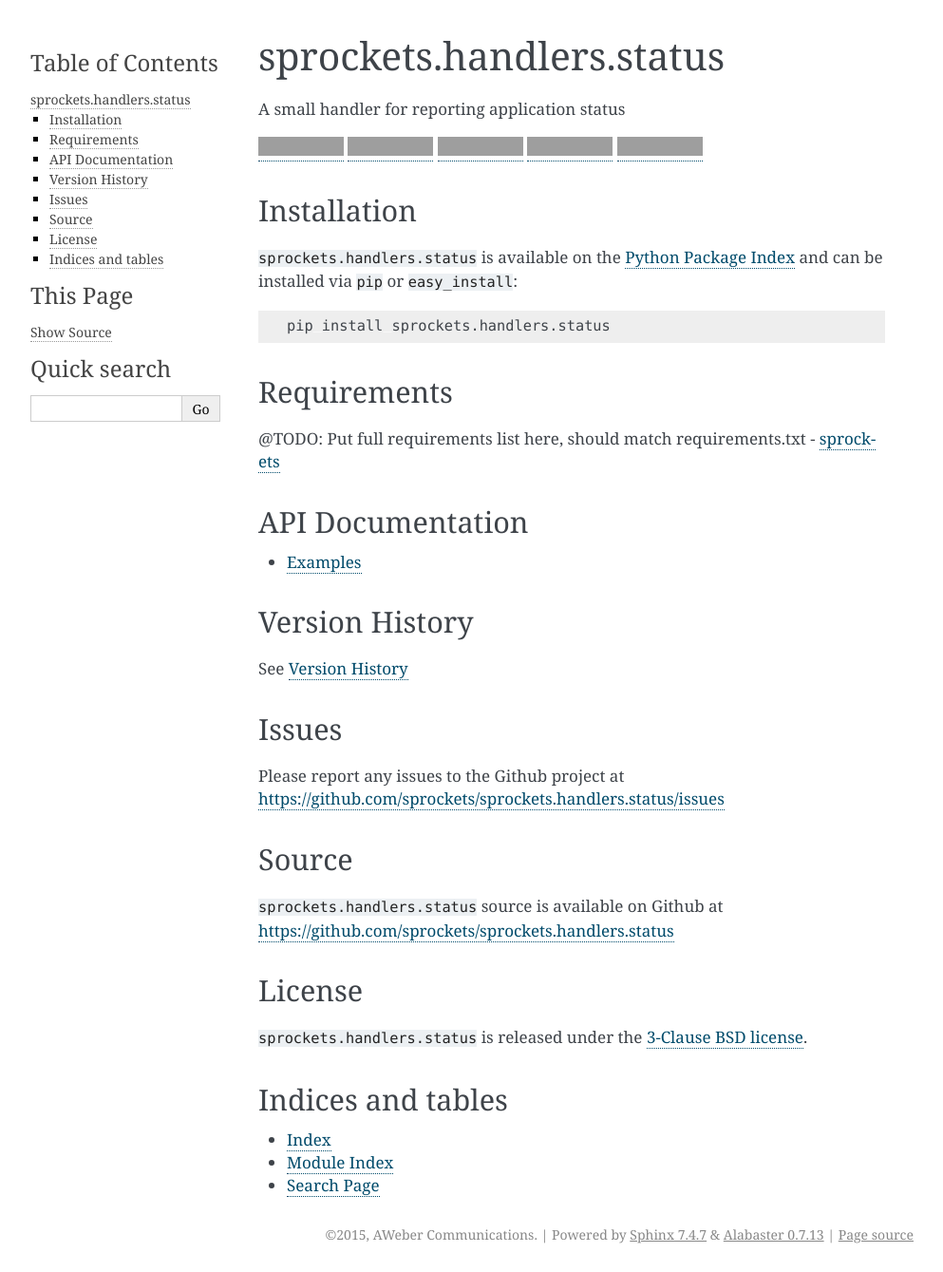
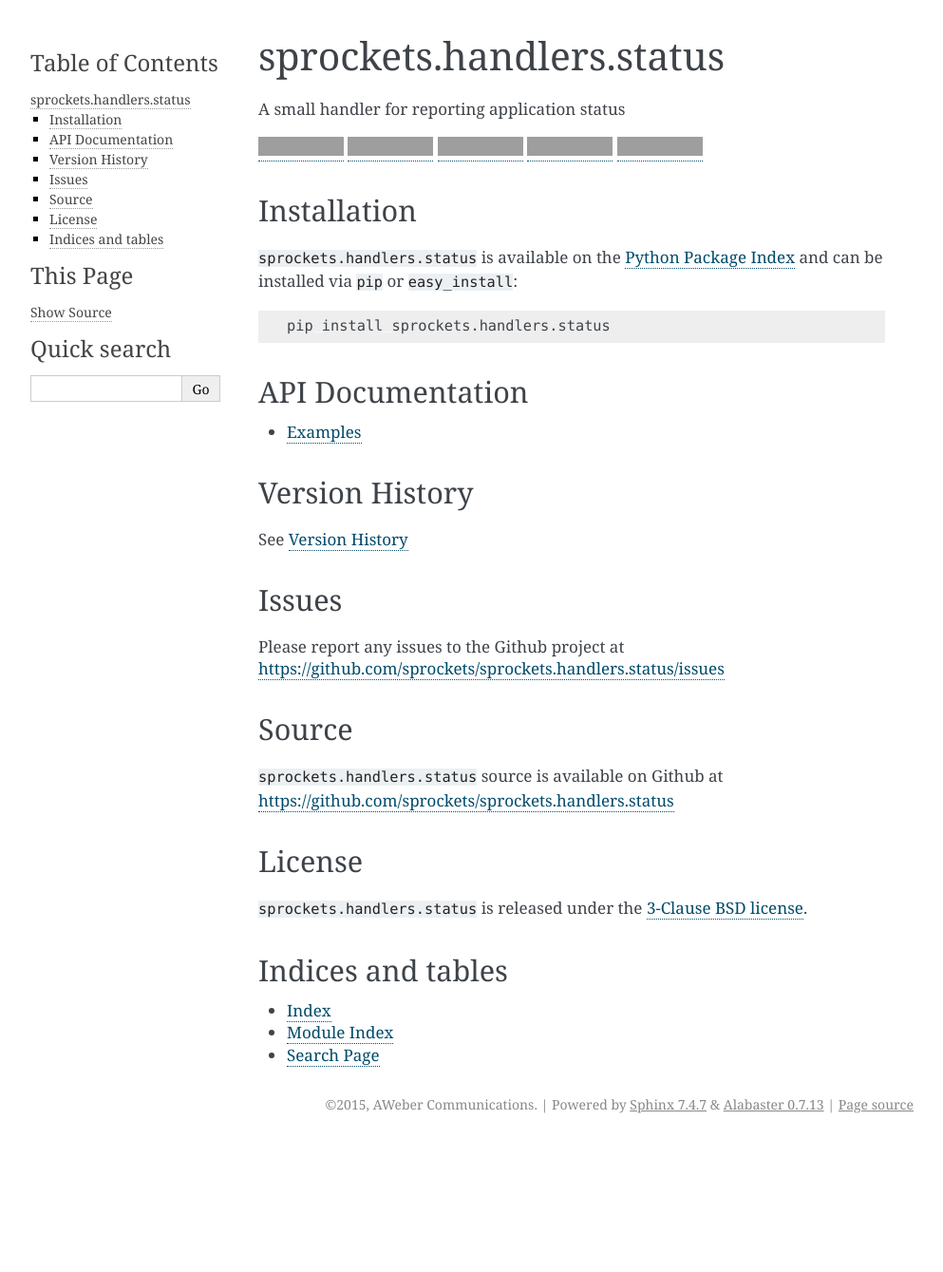
Before and after one commit to sprockets/sprockets.handlers.status, a Sphinx documentation site: the page built from docs/index.rst, in a window 1280 px wide. Shown: the whole page at 95% size, without its empty margins (148-1141 px from the left). Built offline with Sphinx 7.4.7, drawn with Linux system fonts in a browser that asks for light colours; the version number is read from the project's files by our own code; after the commit the page ends 1202 px from its top, so only the background shows below that; grey boxes are pictures that could not be loaded.

Commit message:
Remove requirements as there are none

```diff
--- a/docs/index.rst
+++ b/docs/index.rst
@@ -13,11 +13,6 @@ and can be installed via ``pip`` or ``easy_install``:
 .. code:: bash
 
   pip install sprockets.handlers.status
-
-Requirements
-------------
-@TODO: Put full requirements list here, should match requirements.txt
--  `sprockets <https://github.com/sprockets/sprockets>`_
 
 API Documentation
 -----------------
```
